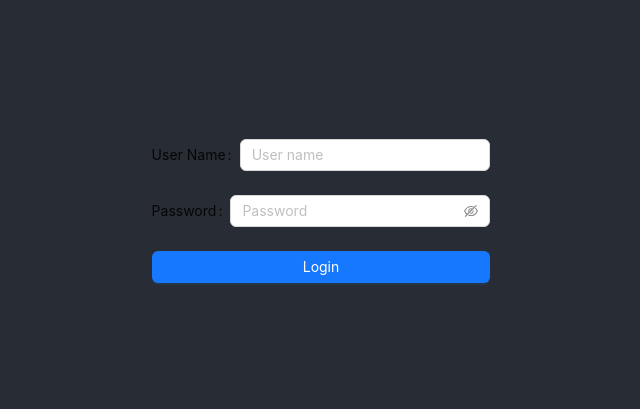
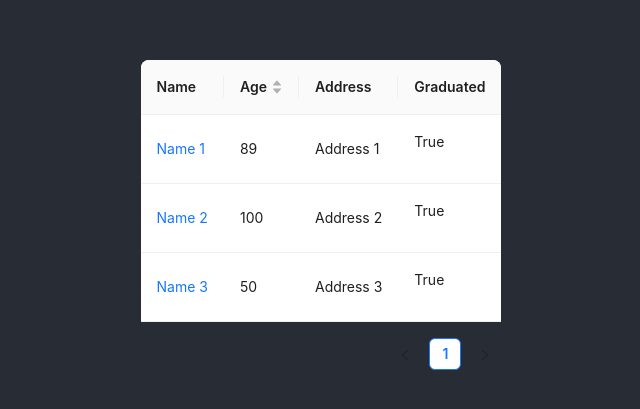
Before and after one commit to Umair513/Ant-Design-Library, a React (Create React App) app in the folder ant-design/: page / in a window 1280 px wide. Shown: the part 177-586 px from the top of the page, without its empty margins (319-959 px from the left). Built offline with nearby package versions, Linux system fonts and the light colour scheme.

Commit message:
Table Component

```diff
--- a/ant-design/src/App.js
+++ b/ant-design/src/App.js
@@ -8,6 +8,7 @@ import AntButton from './components/AntButton';
 import AntInput from './components/AntInput';
 import SelectDropdown from './components/SelectDropdown';
 import AntForm from './components/AntForm';
+import AntTable from './components/AntTable';
 
 function App() {
   const [loading, setLoading] = useState(false)
@@ -20,7 +21,7 @@ function App() {
   }
   return (
     <div className="App">
-     <AntForm></AntForm>
+     <AntTable></AntTable>
     </div>
   );
 }
--- /dev/null
+++ b/ant-design/src/components/AntTable.js
@@ -0,0 +1,67 @@
+import { Table } from 'antd'
+import React from 'react'
+
+const AntTable = () => {
+    const data = [
+        {
+            name: "Name 1",
+            age: 89,
+            address: "Address 1",
+            key: 1
+        },
+        {
+            name: "Name 2",
+            age: 100,
+            address: "Address 2",
+            key: 2
+        },
+        {
+            name: "Name 3",
+            age: 50,
+            address: "Address 3",
+            key: 3
+        },
+
+    ]
+
+    const columns = [
+        {
+            title: "Name",
+            dataIndex: "name",
+            key: "key",
+            render: (name) => {
+                return <a>{name}</a>
+            }
+        },
+        {
+            title: "Age",
+            dataIndex: "age",
+            key: "key",
+            sorter: (a,b) => a.age - b.age
+        }, {
+            title: "Address",
+            dataIndex: "address",
+            key: "key"
+        },
+        {
+            title: "Graduated",
+            key: "key",
+            render: (payload) => {
+                return <p>{payload.age > 20 ? "True" : "False" }</p>
+            }
+        }
+    ]
+    return (
+        <div className='App-header'>
+            <Table
+                dataSource={data}
+                columns={columns}
+                pagination
+            >
+
+            </Table>
+        </div>
+    )
+}
+
+export default AntTable
```
